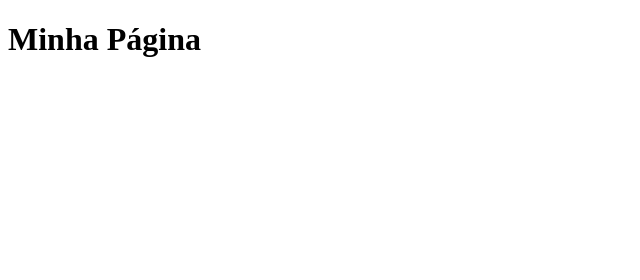
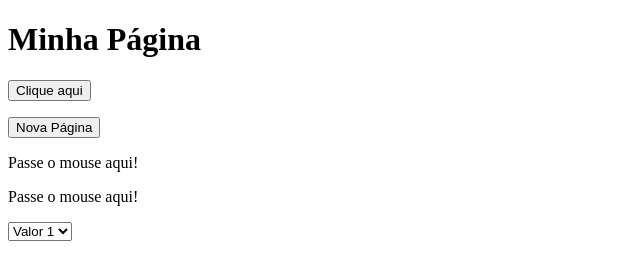
Before and after one commit to TheresaMancini/aula_javascript, a plain HTML site: page index.html in a window 1280 px wide. Shown: the whole page, without its empty margins (0-640 px from the left). Drawn offline with Linux system fonts and the light colour scheme.

Commit message:
Depois da aula 5

```diff
--- a/index.html
+++ b/index.html
@@ -5,7 +5,21 @@
         <meta charset="utf-8">
         <script type="text/javascript" src="js/main.js"></script>
     </head>
-    <body>
+    <body onload="load()">
         <h1> Minha Página</h1>
+        <button type = "button" onclick="clicou()"> Clique aqui </button>
+
+        <p id = "agradecimento" onclick="redirecionar()"></p>
+
+        <button type = "button" onclick="mudarPagina()"> Nova Página </button>
+
+        <p id = "passandoMouse" onmouseover="trocar(this)" onmouseout="voltar(this)">Passe o mouse aqui!</p>
+        <p id = "passandoMouse" onmouseover="trocar(this)" onmouseout="voltar(this)">Passe o mouse aqui!</p>
+
+        <select onchange="funcaoChange(this)">
+            <option value = "1"> Valor 1</option>
+            <option value = "2"> Valor 2</option>
+            <option value = "3"> Valor 3</option>
+        </select>
     </body>
 </html>
--- a/js/main.js
+++ b/js/main.js
@@ -44,3 +44,70 @@ if (idade >= 18){
 let d = new Date();
 alert(d);
 */
+
+// aula 4 funções
+
+/*
+function soma(n1,n2){
+    return n1+n2;
+}
+
+alert(soma(5,10))
+
+
+function setReplace(frase, nome, novo_nome){
+    return frase.replace(nome, novo_nome);
+}
+alert(setReplace("Olá, meu nome é Maria", "Maria", "Júlia"));
+
+function validaIdade(idade){
+    let validar;
+    if (idade>=18){
+        validar = true
+    }
+    else{
+        validar = false
+    }
+    return validar
+}
+
+let idade = prompt("Qual é a sua idade? ")
+
+console.log(validaIdade(idade))
+
+*/
+
+function clicou(){
+   // alert("Obrigada por clicar! ")
+   // agora vou editar o html através do JS
+   document.getElementById("agradecimento").innerHTML = "<b>Obrigada por clicar</b>";
+  // console.log(document.getElementById("agradecimento"))
+
+}
+
+function mudarPagina(){
+    window.open("https://www.google.com.br"); // nova aaba
+}
+function redirecionar(){
+    window.location.href = "https://www.google.com.br"; // abre na pag atual
+}
+
+function trocar(elemento){
+   // document.getElementById("passandoMouse").innerHTML = "obridado por passar o mouse"; // dessa forma só funciona no elemento com essa ID
+   // essede baixo funciona pra qualquer elemento, pq passamos os elemento como parametro para a função
+   elemento.innerHTML = "obrigado por passar o mouse";
+
+}
+
+function voltar(elemento){
+   // document.getElementById("passandoMouse").innerHTML = "passe o mouse aqui! ";
+   elemento.innerHTML = "passe o mouse aqui!"
+}
+
+function load(){ // onload no html usado no body. Quando carregado chama a função que eu definir
+    alert("Página Carregada")
+}
+
+function funcaoChange(elemento){
+    console.log(elemento.value)
+}
```
